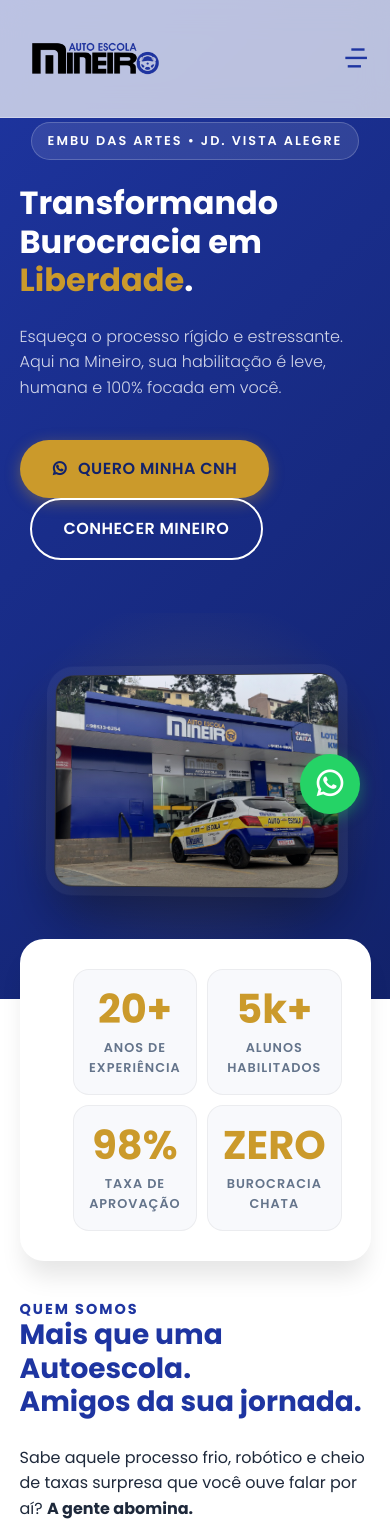
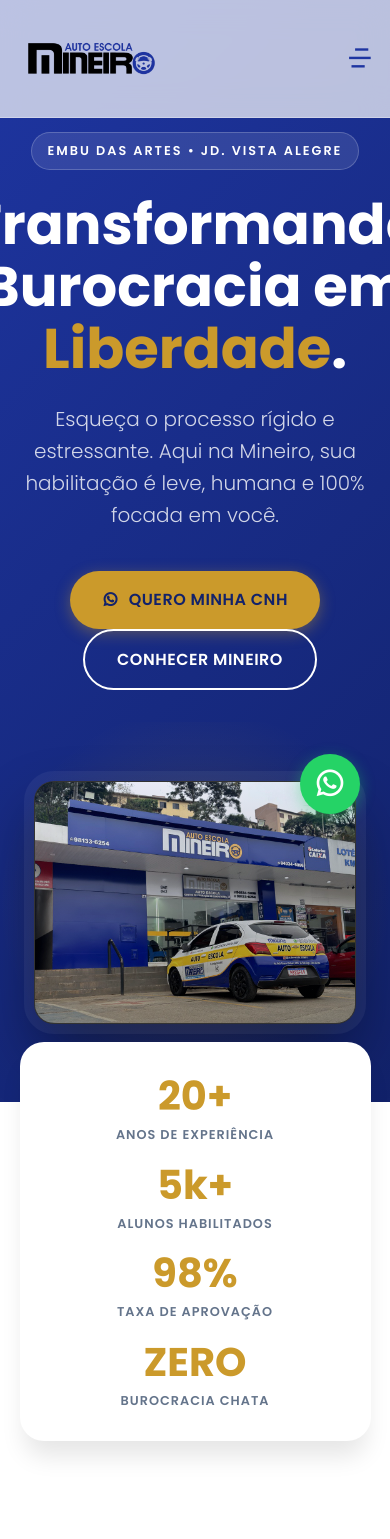
Before and after one commit to gabrielhds09/Site-Mineiro, a plain HTML site: page index_bundle.html in a window 390 px wide. Shown: the top 1539 px of the page. Drawn offline with nearby package versions, Linux system fonts and the light colour scheme; a web font is replaced by a local one.

Commit message:
feat: fluid responsive design - desktop parity on all screens v12

```diff
--- a/css/style.css
+++ b/css/style.css
@@ -867,125 +867,61 @@ img {
 }
 
 @media (max-width: 768px) {
-    /* --- Mini-Desktop Experience (Dense & Crisp) --- */
+    /* --- Desktop Parity Mobile (Minimal Overrides) --- */
 
-    /* Global Mobile Align: Left (Desktop Parity) */
-    .text-center {
-        text-align: left !important;
+    /* Container: Slightly more padding for touch */
+    .container {
+        width: 92%;
     }
 
-    /* Exceptions for centering */
-    .hero-image-wrapper,
-    .image-wrapper {
-        text-align: center !important;
+    /* Navigation: Mobile toggle */
+    .nav-desktop {
+        display: none;
     }
 
-    /* Grids: 1 Column but dense */
-    .services-grid,
-    .gallery-grid,
-    .footer-grid {
-        grid-template-columns: 1fr;
-        gap: 20px;
+    .mobile-toggle {
+        display: block;
     }
 
-    /* Stats: 2x2 Grid (Compact Block) */
-    .stats-grid {
-        display: grid;
-        grid-template-columns: 1fr 1fr;
-        gap: 10px;
-        margin: 0;
-        padding: 0;
+    /* Hero: Flexible 2-column that adapts naturally */
+    .hero-section .grid-2 {
+        grid-template-columns: repeat(auto-fit, minmax(280px, 1fr));
+        gap: 30px;
     }
 
-    /* Stat Item Compact */
-    .stat-item {
-        background: var(--bg-light);
-        padding: 15px;
-        /* Reduced Padd */
-        border-radius: var(--radius-md);
-        border: 1px solid rgba(0, 0, 0, 0.05);
-    }
-
-    /* Features 2 Col */
-    .features-grid {
-        grid-template-columns: 1fr 1fr;
-        gap: 10px;
-    }
-
-    .feature-box {
-        padding: 15px 10px;
-    }
-
-    .feature-box i {
-        font-size: 2rem;
-        margin-bottom: 10px;
-    }
-
-    /* Typography Reductions (No more Jumbo) */
-    .hero-title {
-        font-size: 2rem;
-        /* Was 2.8rem */
-        line-height: 1.2;
-    }
-
-    .hero-section p {
-        font-size: 1rem;
-        max-width: 100%;
-    }
-
-    h2 {
-        font-size: 1.75rem;
-        /* Standard Mobile H2 */
-    }
-
-    /* Section Spacing Compacted */
-    .section-padding {
-        padding: 40px 0;
-        /* Was 60px */
-    }
-
-    /* Hero Layout: Text Top, Left Aligned */
-    .hero-section {
-        padding-top: 90px;
-        flex-direction: column;
-        align-items: flex-start;
-        text-align: left;
-    }
-
-    .hero-content {
-        align-items: flex-start;
-        text-align: left;
-        width: 100%;
-    }
-
+    /* Buttons: Stack for touch targets */
     .hero-btns {
-        justify-content: flex-start;
         flex-direction: column;
         gap: 15px;
-        width: 100%;
     }
 
     .hero-btns .btn {
         width: 100%;
-        text-align: center !important;
     }
 
-    .hero-image-wrapper {
-        transform: perspective(1000px) rotateY(-5deg) rotateX(2deg) scale(0.9);
-        margin: 20px auto 30px auto;
-        /* Keep centered image but control width */
-        width: 90%;
+    /* Grid-2: Flexible layout maintains 2-col when possible */
+    .grid-2 {
+        grid-template-columns: repeat(auto-fit, minmax(280px, 1fr));
     }
 
-    .hero-visual {
-        min-height: auto;
-        margin-bottom: 20px;
+    /* Stats: Flexible grid */
+    .stats-grid {
+        grid-template-columns: repeat(auto-fit, minmax(140px, 1fr));
+        gap: 15px;
     }
 
-    .timeline-line {
-        left: 20px;
+    /* Features: Flexible 2+ columns */
+    .features-grid {
+        grid-template-columns: repeat(auto-fit, minmax(140px, 1fr));
     }
 
+    /* Services & Gallery: Natural wrapping */
+    .services-grid,
+    .gallery-grid {
+        grid-template-columns: repeat(auto-fit, minmax(250px, 1fr));
+    }
+
+    /* Timeline: Compact */
     .timeline-icon {
         width: 40px;
         height: 40px;
@@ -996,33 +932,9 @@ img {
         left: 19px;
     }
 
-    .badge-floating {
-        position: relative;
-        bottom: auto;
-        left: auto;
-        margin: -40px auto 30px auto;
-        display: inline-block;
-    }
-
-    .image-wrapper {
-        text-align: center;
-    }
-
-    /* Sobre / Founders Mobile Order & Align */
+    /* Sobre: Flexible grid */
     #sobre .grid-2 {
-        display: flex;
-        flex-direction: column;
-    }
-
-    #sobre .image-wrapper {
-        order: 2;
-        margin-top: 20px;
-    }
-
-    #sobre .content {
-        order: 1;
-        text-align: left;
-        /* Enforce Left */
+        grid-template-columns: repeat(auto-fit, minmax(280px, 1fr));
     }
 }
 
--- a/index_bundle.html
+++ b/index_bundle.html
@@ -889,125 +889,61 @@ img {
 }
 
 @media (max-width: 768px) {
-    /* --- Mini-Desktop Experience (Dense & Crisp) --- */
-
-    /* Global Mobile Align: Left (Desktop Parity) */
-    .text-center {
-        text-align: left !important;
-    }
-
-    /* Exceptions for centering */
-    .hero-image-wrapper,
-    .image-wrapper {
-        text-align: center !important;
-    }
-
-    /* Grids: 1 Column but dense */
-    .services-grid,
-    .gallery-grid,
-    .footer-grid {
-        grid-template-columns: 1fr;
-        gap: 20px;
-    }
-
-    /* Stats: 2x2 Grid (Compact Block) */
-    .stats-grid {
-        display: grid;
-        grid-template-columns: 1fr 1fr;
-        gap: 10px;
-        margin: 0;
-        padding: 0;
-    }
-
-    /* Stat Item Compact */
-    .stat-item {
-        background: var(--bg-light);
-        padding: 15px;
-        /* Reduced Padd */
-        border-radius: var(--radius-md);
-        border: 1px solid rgba(0, 0, 0, 0.05);
-    }
-
-    /* Features 2 Col */
-    .features-grid {
-        grid-template-columns: 1fr 1fr;
-        gap: 10px;
-    }
-
-    .feature-box {
-        padding: 15px 10px;
-    }
-
-    .feature-box i {
-        font-size: 2rem;
-        margin-bottom: 10px;
-    }
-
-    /* Typography Reductions (No more Jumbo) */
-    .hero-title {
-        font-size: 2rem;
-        /* Was 2.8rem */
-        line-height: 1.2;
-    }
-
-    .hero-section p {
-        font-size: 1rem;
-        max-width: 100%;
-    }
-
-    h2 {
-        font-size: 1.75rem;
-        /* Standard Mobile H2 */
-    }
-
-    /* Section Spacing Compacted */
-    .section-padding {
-        padding: 40px 0;
-        /* Was 60px */
-    }
-
-    /* Hero Layout: Text Top, Left Aligned */
-    .hero-section {
-        padding-top: 90px;
-        flex-direction: column;
-        align-items: flex-start;
-        text-align: left;
-    }
-
-    .hero-content {
-        align-items: flex-start;
-        text-align: left;
-        width: 100%;
-    }
-
+    /* --- Desktop Parity Mobile (Minimal Overrides) --- */
+
+    /* Container: Slightly more padding for touch */
+    .container {
+        width: 92%;
+    }
+
+    /* Navigation: Mobile toggle */
+    .nav-desktop {
+        display: none;
+    }
+
+    .mobile-toggle {
+        display: block;
+    }
+
+    /* Hero: Flexible 2-column that adapts naturally */
+    .hero-section .grid-2 {
+        grid-template-columns: repeat(auto-fit, minmax(280px, 1fr));
+        gap: 30px;
+    }
+
+    /* Buttons: Stack for touch targets */
     .hero-btns {
-        justify-content: flex-start;
         flex-direction: column;
         gap: 15px;
-        width: 100%;
     }
 
     .hero-btns .btn {
         width: 100%;
-        text-align: center !important;
-    }
-
-    .hero-image-wrapper {
-        transform: perspective(1000px) rotateY(-5deg) rotateX(2deg) scale(0.9);
-        margin: 20px auto 30px auto;
-        /* Keep centered image but control width */
-        width: 90%;
-    }
-
-    .hero-visual {
-        min-height: auto;
-        margin-bottom: 20px;
-    }
-
-    .timeline-line {
-        left: 20px;
-    }
-
+    }
+
+    /* Grid-2: Flexible layout maintains 2-col when possible */
+    .grid-2 {
+        grid-template-columns: repeat(auto-fit, minmax(280px, 1fr));
+    }
+
+    /* Stats: Flexible grid */
+    .stats-grid {
+        grid-template-columns: repeat(auto-fit, minmax(140px, 1fr));
+        gap: 15px;
+    }
+
+    /* Features: Flexible 2+ columns */
+    .features-grid {
+        grid-template-columns: repeat(auto-fit, minmax(140px, 1fr));
+    }
+
+    /* Services & Gallery: Natural wrapping */
+    .services-grid,
+    .gallery-grid {
+        grid-template-columns: repeat(auto-fit, minmax(250px, 1fr));
+    }
+
+    /* Timeline: Compact */
     .timeline-icon {
         width: 40px;
         height: 40px;
@@ -1018,33 +954,9 @@ img {
         left: 19px;
     }
 
-    .badge-floating {
-        position: relative;
-        bottom: auto;
-        left: auto;
-        margin: -40px auto 30px auto;
-        display: inline-block;
-    }
-
-    .image-wrapper {
-        text-align: center;
-    }
-
-    /* Sobre / Founders Mobile Order & Align */
+    /* Sobre: Flexible grid */
     #sobre .grid-2 {
-        display: flex;
-        flex-direction: column;
-    }
-
-    #sobre .image-wrapper {
-        order: 2;
-        margin-top: 20px;
-    }
-
-    #sobre .content {
-        order: 1;
-        text-align: left;
-        /* Enforce Left */
+        grid-template-columns: repeat(auto-fit, minmax(280px, 1fr));
     }
 }
 
```
Also changed, not shown: index.html (+1 -1 lines), 1 other file.
